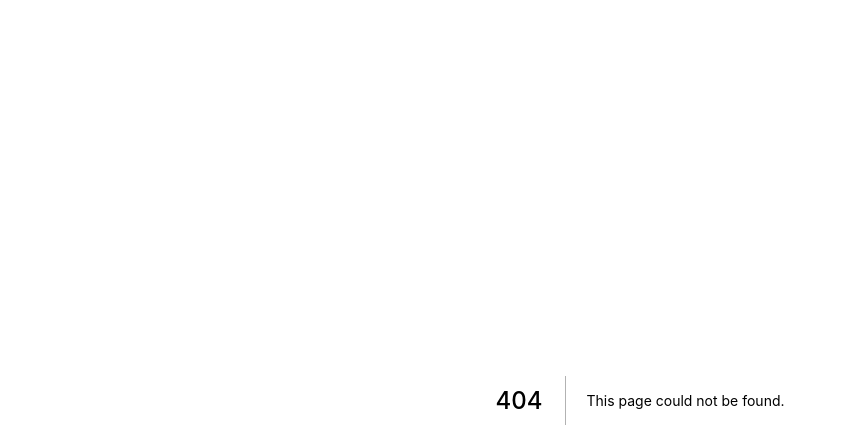
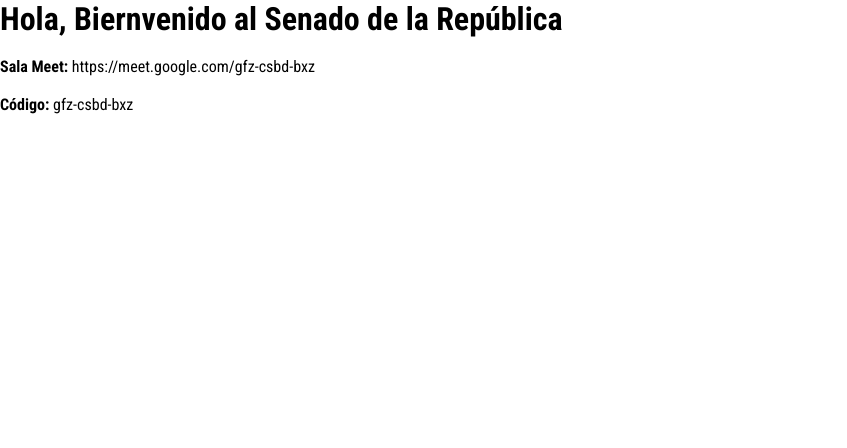
Before and after one commit to aztecmun/aztecmun-2021, a Next.js app: page /home in a window 1280 px wide. Before the commit this address had no page. Shown: the top 448 px of the page, without its empty margins (0-847 px from the left). Built offline with nearby package versions, Linux system fonts and the light colour scheme.

Commit message:
url redirect fixed

```diff
--- a/firebase/client.js
+++ b/firebase/client.js
@@ -72,7 +72,7 @@ export const createAccountWithEmail = (email, password) => {
         role: 'delegate',
       })
 
-      const emailConfig = { url: 'https://localhost:3000/profile' }
+      const emailConfig = { url: 'https://aztecmun.com/profile' }
 
       result.user.sendEmailVerification(emailConfig).catch((error) => {
         Swal.fire({
--- /dev/null
+++ b/pages/home.js
@@ -0,0 +1,25 @@
+import React from 'react'
+
+export default function home() {
+  return (
+    <>
+      <h1>Hola, Biernvenido al Senado de la República</h1>
+      <br />
+      <p>
+        <b>Sala Meet: </b>
+        <a
+          href="https://meet.google.com/gfz-csbd-bxz"
+          target="_blank"
+          rel="noreferrer"
+        >
+          https://meet.google.com/gfz-csbd-bxz
+        </a>
+      </p>
+      <br />
+      <p>
+        <b>Código: </b>
+        <span>gfz-csbd-bxz</span>
+      </p>
+    </>
+  )
+}
--- a/pages/signup.js
+++ b/pages/signup.js
@@ -57,7 +57,7 @@ export default function signup() {
           <h1>Crear Cuenta</h1>
           <Input>
             Correo Electrónico
-                <input
+            <input
               name="email"
               type="email"
               onChange={handleInputChange}
@@ -67,7 +67,7 @@ export default function signup() {
           </Input>
           <Input>
             Contraseña
-                <input
+            <input
               name="password"
               type="password"
               onChange={handleInputChange}
@@ -78,7 +78,7 @@ export default function signup() {
           <Button>Crear cuenta</Button>
           <p>
             ¿Ya tienes cuenta?
-                <span>
+            <span>
               <Link href="/login"> ¡Inicia Sesión! </Link>
             </span>
           </p>
```
Also changed, not shown: pages/index.js (+11 -3 lines).
